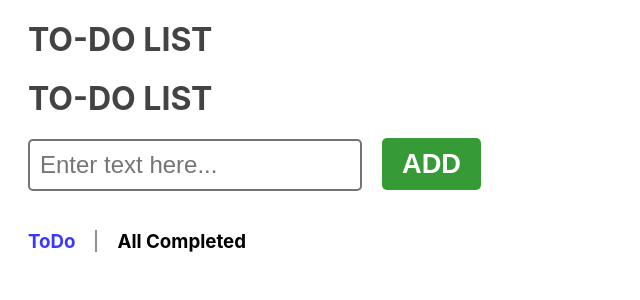
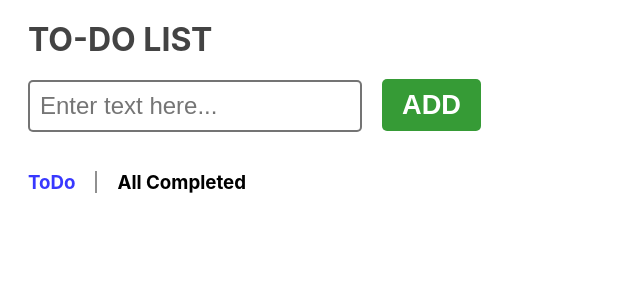
Before and after one commit to Jigyasa08/todolist, a React (Create React App) app: page / in a window 1280 px wide. Shown: the top 300 px of the page, without its empty margins (0-640 px from the left). Built offline with nearby package versions, Linux system fonts and the light colour scheme.

Commit message:
To-do list

```diff
--- a/src/ToDoList.jsx
+++ b/src/ToDoList.jsx
@@ -58,7 +58,6 @@ const ToDoList = () => {
 
   return (
     <div>
-      <h1>TO-DO LIST</h1>
       <ToDoForm addTasks={addTasks} />
       <div className="toggle-container">
         <h3
```
